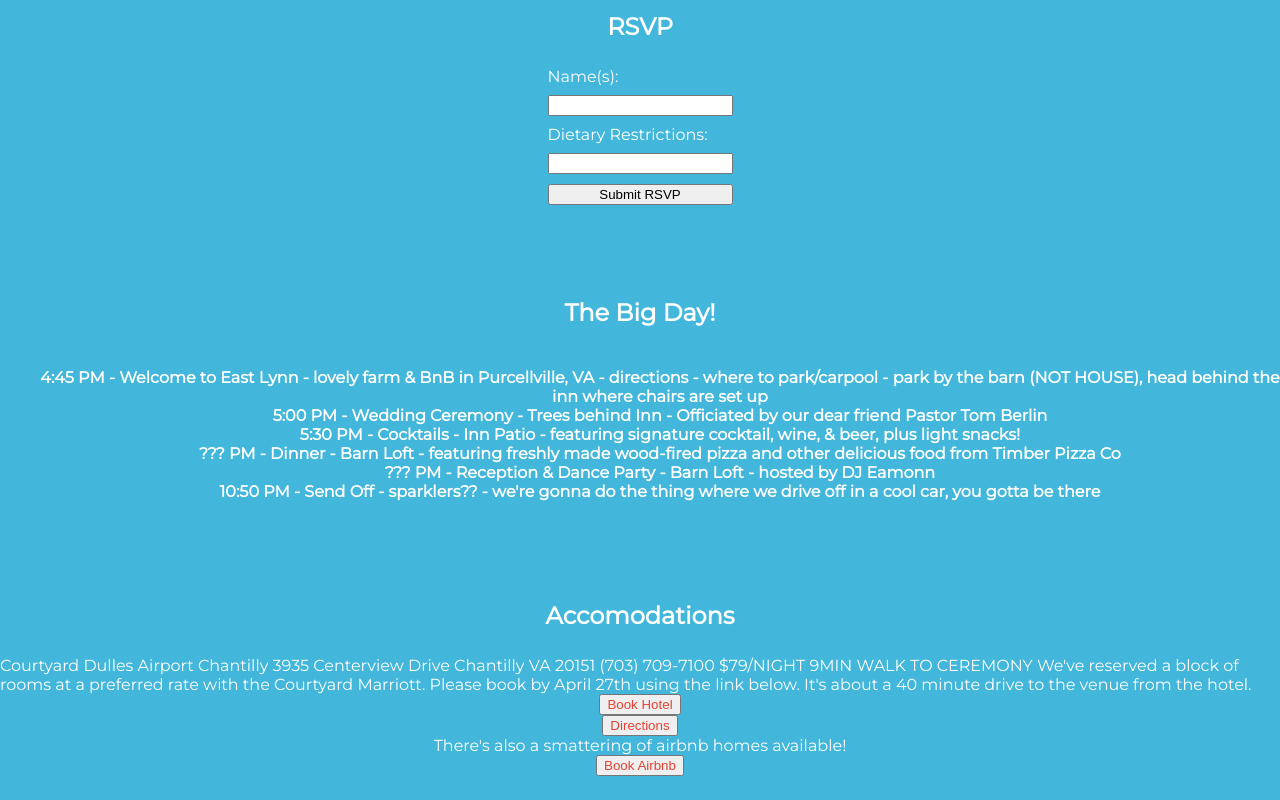
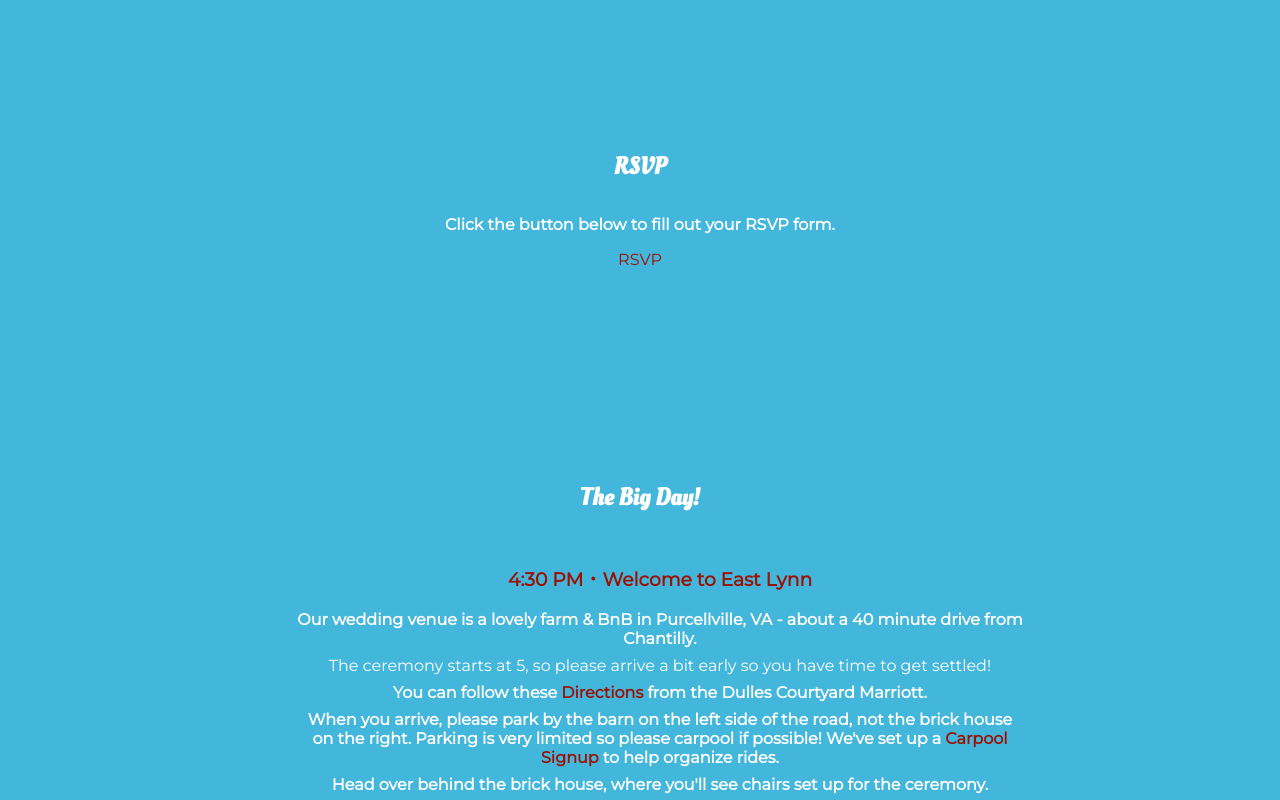
Before and after one commit to bcmdarroch/bwedsb, a plain HTML site: page index.html in a window 1280 px wide. Shown: the part 1280-2080 px from the top of the page. Drawn offline with Linux system fonts and the light colour scheme.

Commit message:
added rsvp form n carpool signup, worked on styling schedule

```diff
--- a/index.html
+++ b/index.html
@@ -40,13 +40,13 @@
             <strong>true love</strong>!</h1>
         <img id="bb" src="assets/sticker2.png" alt="happy ben n brenna with rings">
         <p>Now we're getting married!</p>
-        <h2>Please come join us at
+        <p>Please come join us at
             <br>
             <strong>East Lynn Farm</strong>
             <br>in
             <strong>Round Hill, Virginia</strong>
             <br>on
-            <strong>May 26, 2018</strong>.</h2>
+            <strong>May 26, 2018</strong>.</p>
 
         <p>Here are a few things you can do right now: </p>
         <strong>
@@ -65,21 +65,31 @@
 
     <section id="rsvp">
         <h2>RSVP</h2>
-        <form name="rsvp-form" method="post" action="send_form_email.php">
-            <label for="names"> Name(s): </label>
-            <input type="text" name="names">
-            <label for="diet"> Dietary Restrictions: </label>
-            <input type="text" name="diet">
-            <input type="submit" value="Submit RSVP">
-        </form>
+        <p> Click the button below to fill out your RSVP form. </p>
+        <a href="https://goo.gl/forms/eotJk5jYFQadUmWy2" target="_blank">RSVP</a>
     </section>
 
     <section id="the-big-day">
         <h2>The Big Day!</h2>
         <ul>
             <li>
-                4:45 PM - Welcome to East Lynn - lovely farm &amp; BnB in Purcellville, VA - directions - where to park/carpool - park by
-                the barn (NOT HOUSE), head behind the inn where chairs are set up
+                <h3>4:30 PM ･ Welcome to East Lynn</h3>
+                <p>
+                    Our wedding venue is a lovely farm &amp; BnB in Purcellville, VA - about a 40 minute drive from Chantilly.
+                </p>
+                </p>
+                    The ceremony starts at 5, so please arrive a bit early so you have time to get settled!
+                </p>
+                <p>
+                    You can follow these <a href="https://goo.gl/maps/yqJGo6DjdsH2" target="_blank">Directions</a> from the Dulles Courtyard Marriott.
+                </p>
+                <p>
+                    When you arrive, please park by the barn on the left side of the road, not the brick house on the right.
+                    Parking is very limited so please carpool if possible! We've set up a <a href="https://docs.google.com/spreadsheets/d/1oTmRfavoPn7lEkBDvy-DeRgfimdBXd9AqqToyg_4qws/edit?usp=sharing" target="_blank">Carpool Signup</a> to help organize rides.
+                </p>
+                <p>
+                    Head over behind the brick house, where you'll see chairs set up for the ceremony.
+                </p>
             </li>
             <li>
                 5:00 PM - Wedding Ceremony - Trees behind Inn - Officiated by our dear friend Pastor Tom Berlin
@@ -101,23 +111,20 @@
 
     <section id="accomodations">
         <h2>Accomodations</h2>
-        Courtyard Dulles Airport Chantilly 3935 Centerview Drive Chantilly VA 20151 (703) 709-7100 $79/NIGHT 9MIN WALK
-        TO CEREMONY We've reserved a block of rooms at a preferred rate with the Courtyard Marriott. Please book by April
-        27th using the link below. It's about a 40 minute drive to the venue from the hotel.
-        <button>
+        Courtyard Dulles Airport Chantilly 3935 Centerview Drive Chantilly VA 20151 (703) 709-7100 $79/NIGHT 9MIN WALK TO CEREMONY
+        We've reserved a block of rooms at a preferred rate with the Courtyard Marriott. Please book by April 27th using
+        the link below. It's about a 40 minute drive to the venue from the hotel.
+
+
+
         <a href="http://www.marriott.com/meeting-event-hotels/group-corporate-travel/groupCorp.mi?resLinkData=Brenna%20Darroch%20+%20Ben%20Hewer%20Wedding%20Block%20May2018%5EIADCA%60DHWDHWA%7CDHWDHWB%6079.00%60USD%60false%604%605/24/18%605/27/18%604/27/18&app=resvlink&stop_mobi=yes"
             target="_blank">Book Hotel</a>
-        </button>
-        <button>
-            <a href="https://www.google.com/maps/dir/Courtyard+by+Marriott+Dulles+Airport+Chantilly,+Centerview+Drive,+Chantilly,+Sully,+VA/East+Lynn+Farm,+Airmont+Road,+Round+Hill,+VA/@39.0201479,-77.8922928,10z/data=!3m1!4b1!4m13!4m12!1m5!1m1!1s0x89b646844d39fc2f:0x158e6afd3982f5bd!2m2!1d-77.4315004!2d38.8977014!1m5!1m1!1s0x89b60c4b81a72bcf:0xb5df50ebee9bedf7!2m2!1d-77.7940059!2d39.066275?hl=en"
+        <a href="https://goo.gl/maps/yqJGo6DjdsH2"
             target="_blank">Directions</a>
-        </button>
 
         There's also a smattering of airbnb homes available!
-        <button>
         <a href="https://www.airbnb.com/s/Purcellville--VA--United-States/homes?checkin=2018-05-25&checkout=2018-05-27&refinement_paths%5B%5D=%2Fhomes&allow_override%5B%5D=&s_tag=rsjFPXlH"
             target="_blank">Book Airbnb</a>
-        </button>
     </section>
 
     <section id="faq">
--- a/styles/style.css
+++ b/styles/style.css
@@ -1,5 +1,6 @@
 @import url('https://fonts.googleapis.com/css?family=Montserrat|Oleo+Script');
 
+/* general/page styling */
 *, *:before, *:after {
   -webkit-box-sizing: border-box;
   -moz-box-sizing: border-box;
@@ -22,6 +23,9 @@ body {
     width: 100%;
 }
 
+h1, h2, nav {
+    font-family: 'Oleo Script', cursive;
+}
 
 /* menu styling */
 nav {
@@ -36,7 +40,7 @@ ul {
 }
 
 nav ul {
-    min-height: 50px;
+    min-height: 75px;
     padding: 0;
     margin: 0;
     display: -webkit-flex;
@@ -47,13 +51,20 @@ nav ul {
     justify-content: space-around;
 }
 
-li {
-    font-size: 1rem;
+nav li {
+    font-size: 1.75em;
     font-weight: bolder;
-    text-align: center;
+}
+
+nav a {
+    color: #db200f;
 }
 
 /* splash styling */
+h1 {
+    font-size: 7em;
+}
+
 #splash {
     display: -webkit-flex;
     display: flex;
@@ -61,9 +72,11 @@ li {
     flex-direction: column;
     align-items: center;
     justify-content: space-around;
+    margin-bottom: 15%;
 }
 
 #splash h1, h2 {
+    text-align: center;
     margin-bottom: 2%;
 }
 
@@ -71,13 +84,7 @@ img#bb {
     width: 50%;
 }
 
-/* form */
-form label, input {
-    display: block;
-    width: 100%;
-    margin: 0 0 5% 0;
-}
-
+/* section spacing */
 #rsvp, #the-big-day, #accomodations, #faq, #contact-us, #dinner-seating, footer {
     display: -webkit-flex;
     display: flex;
@@ -85,7 +92,24 @@ form label, input {
     flex-direction: column;
     align-items: center;
     justify-content: space-around;
-    margin-bottom: 5%;
+    margin: 0 20% 15% 20%;
+}
+
+h3 {
+    color: #9e0f02;
+    font-weight: bolder;
+}
+
+li {
+    text-align: center;
+}
+
+#the-big-day li {
+    margin: 0 0 10% 0;
+}
+
+#the-big-day li p {
+    margin: .5em 0;
 }
 
 /* mobile styling */
@@ -95,7 +119,7 @@ form label, input {
     }
 
     li {
-        font-size: 2rem;
+        font-size: 2em;
         width: 100%;
         margin: 0 0 5% 0;
     }
@@ -110,12 +134,6 @@ form label, input {
 
 
 /* old styling */
-h1 {
-    /* margin-bottom: 0; */
-    font-size: 7rem;
-    font-family: 'Oleo Script', cursive;
-}
-
 #splash h2 {
     text-align: center;
 }
@@ -133,7 +151,7 @@ li a:hover {
 }
 
 strong, a {
-    color: #e84133;
+    color: #9e0f02;
 }
 
 img#heart {
```
Lines whose indentation alone changed are shown as unchanged.
